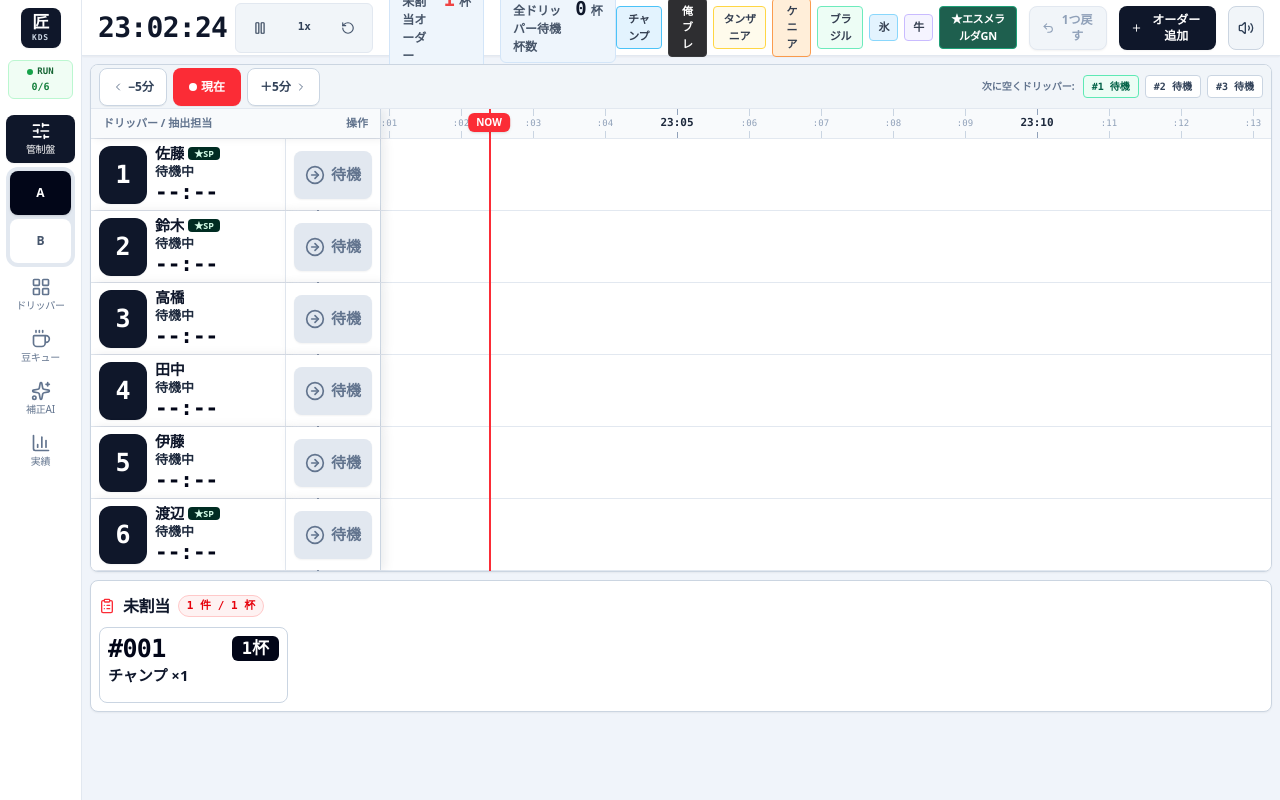
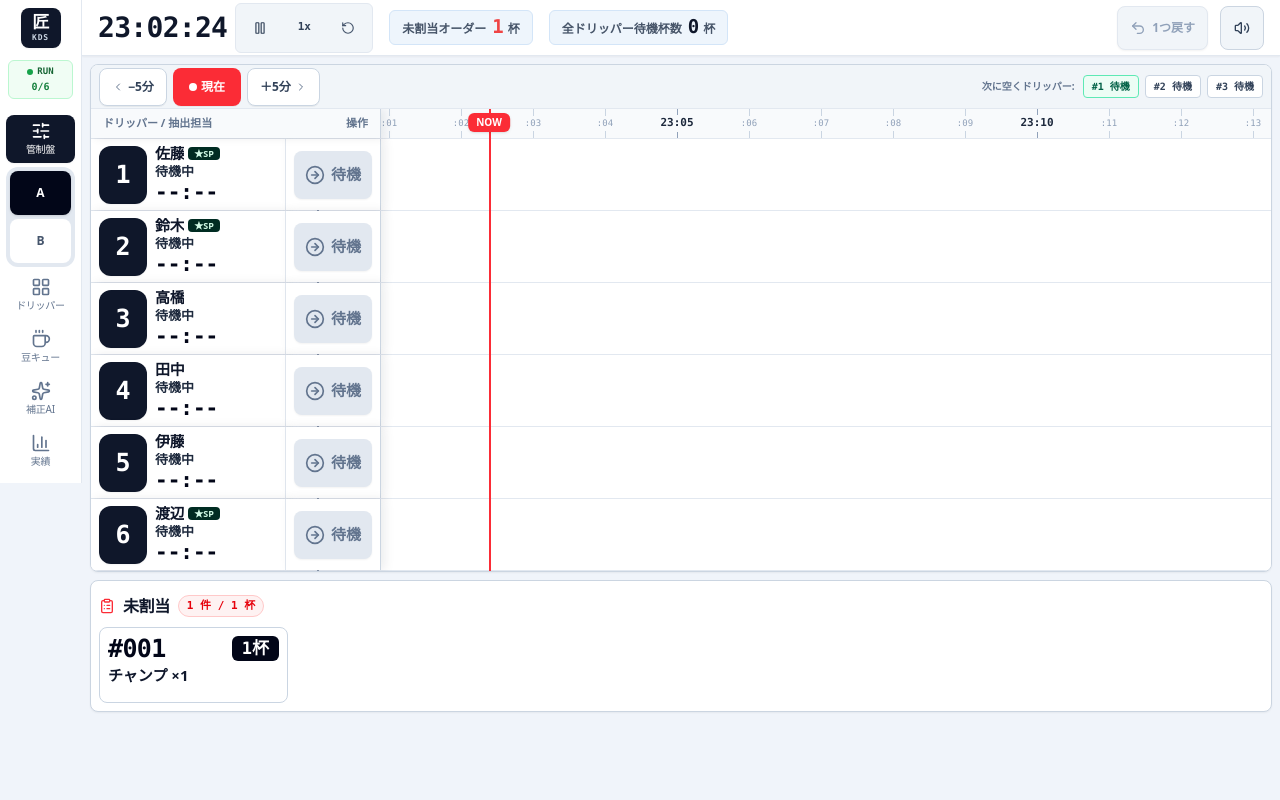
Before and after one commit to cafeore-tkb/caos, a React (Vite) app: page / in a window 1280 px wide. Built offline with nearby package versions, Linux system fonts and the light colour scheme.

Commit message:
Simplify header and auto-collapse navigation

```diff
--- a/src/App.tsx
+++ b/src/App.tsx
@@ -19,7 +19,6 @@ import { DispatchBoard } from './components/DispatchBoard';
 import { UnassignedOrdersPanel } from './components/UnassignedOrdersPanel';
 import { TicketDetailModal } from './components/TicketDetailModal';
 import { AssignSlotModal } from './components/AssignSlotModal';
-import { NewOrderModal } from './components/NewOrderModal';
 import { BaysOverviewView } from './components/BaysOverviewView';
 import { BeanQueueView } from './components/BeanQueueView';
 import { AiConfigView } from './components/AiConfigView';
@@ -151,14 +150,14 @@ export default function App() {
   const [completedCount, setCompletedCount] = useState<number>(0);
 
   // Filters & Toggles
-  const [selectedBeanFilter, setSelectedBeanFilter] = useState<BeanCode | null>(null);
   const [selectedQueueBean, setSelectedQueueBean] = useState<BeanCode | null>(null);
   const [soundEnabled, setSoundEnabled] = useState<boolean>(true);
 
   // Modals
   const [selectedTicket, setSelectedTicket] = useState<OrderTicket | null>(null);
   const [assignSlotData, setAssignSlotData] = useState<{ bayId: number | null; order: UnassignedOrder | null } | null>(null);
-  const [isNewOrderOpen, setIsNewOrderOpen] = useState<boolean>(false);
+  const [sidebarOpen, setSidebarOpen] = useState(true);
+  const sidebarTimerRef = useRef<number | null>(null);
 
   // Simulation Clock (starts at 08:04:15 -> 29055 seconds)
   const [simTimeSec, setSimTimeSec] = useState<number>(8 * 3600 + 4 * 60 + 15);
@@ -178,6 +177,19 @@ export default function App() {
     const clock = window.setInterval(() => setRealTime(new Date()), 1000);
     return () => window.clearInterval(clock);
   }, []);
+
+  const restartSidebarTimer = () => {
+    if (sidebarTimerRef.current !== null) window.clearTimeout(sidebarTimerRef.current);
+    sidebarTimerRef.current = window.setTimeout(() => setSidebarOpen(false), 6000);
+  };
+
+  useEffect(() => {
+    if (!sidebarOpen) return;
+    restartSidebarTimer();
+    return () => {
+      if (sidebarTimerRef.current !== null) window.clearTimeout(sidebarTimerRef.current);
+    };
+  }, [sidebarOpen]);
 
   // Mock the register sending one complete order at a time.
   useEffect(() => {
@@ -512,35 +524,6 @@ export default function App() {
     soundManager.playDispatch();
   };
 
-  // Add new custom mock order
-  const handleAddNewOrder = (newOrd: {
-    beanCode: BeanCode;
-    beanName: string;
-    cupCount: number;
-    tag: string;
-    predictedTimeStr: string;
-    recommendedBaristas: string;
-    recommendedBayIds: number[];
-    preferredBaristaId?: number;
-  }) => {
-    const nextIdNum = 172 + Math.floor(Math.random() * 50);
-    const created: UnassignedOrder = {
-      id: `#${nextIdNum}`,
-      beanCode: newOrd.beanCode,
-      beanName: newOrd.beanName,
-      cupCount: newOrd.cupCount,
-      badgeTag: `${newOrd.cupCount}杯 ${newOrd.tag}`,
-      predictedTimeStr: newOrd.predictedTimeStr,
-      recommendedBaristas: newOrd.recommendedBaristas,
-      recommendedBayIds: newOrd.recommendedBayIds,
-      preferredBaristaId: newOrd.preferredBaristaId,
-      cardColor: newOrd.beanCode === 'ICE' ? 'cyan' : newOrd.beanCode === 'KEN' ? 'peach' : newOrd.beanCode === 'SP' ? 'emerald' : 'blue',
-    };
-    captureUndo(`${created.id}の追加`);
-    setUnassignedOrders((prev) => [...prev, ...splitIntoDripUnits([created])]);
-    soundManager.playDispatch();
-  };
-
   // Live cup totals shown in the header
   const unassignedCardCups = unassignedOrders.reduce((acc, cur) => acc + cur.cupCount, 0);
   const totalUnassignedDisplay = unassignedCardCups;
@@ -554,6 +537,10 @@ export default function App() {
   return (
     <div className="flex h-screen w-screen overflow-hidden bg-[#f0f4fa] text-[#0f172a] select-none font-sans">
       {/* 1. Left Navigation Rail */}
+      <div
+        className={`h-full shrink-0 overflow-hidden transition-[width] duration-300 ease-out ${sidebarOpen ? 'w-[82px]' : 'w-0'}`}
+        onPointerDown={restartSidebarTimer}
+      >
         <Sidebar
           activeTab={activeTab}
           onSelectTab={setActiveTab}
@@ -562,6 +549,19 @@ export default function App() {
           activeBayCount={baristas.filter((b) => b.queue.length > 0).length}
           totalBays={6}
         />
+      </div>
+
+      {!sidebarOpen && (
+        <button
+          type="button"
+          aria-label="メニューを開く"
+          title="メニューを開く"
+          onClick={() => setSidebarOpen(true)}
+          className="fixed left-0 top-1/2 z-[110] flex h-14 w-6 -translate-y-1/2 items-center justify-center rounded-r-full border border-l-0 border-slate-300 bg-white/95 shadow-md touch-manipulation"
+        >
+          <span className="h-2.5 w-2.5 rounded-full bg-slate-800" />
+        </button>
+      )}
 
       {/* 2. Main Workstation Area */}
       <div className="flex-1 flex flex-col min-w-0 overflow-hidden relative">
@@ -570,8 +570,6 @@ export default function App() {
           timeStr={`${realTime.getHours().toString().padStart(2, '0')}:${realTime.getMinutes().toString().padStart(2, '0')}:${realTime.getSeconds().toString().padStart(2, '0')}`}
           unassignedCups={totalUnassignedDisplay}
           totalWaitingCups={totalWaitingCupsDisplay}
-          selectedBeanFilter={selectedBeanFilter}
-          onSelectBeanFilter={setSelectedBeanFilter}
           soundEnabled={soundEnabled}
           onToggleSound={() => setSoundEnabled(!soundEnabled)}
           isRunning={isRunning}
@@ -582,7 +580,6 @@ export default function App() {
           canUndo={Boolean(undoLabel)}
           undoLabel={undoLabel}
           onUndo={handleUndo}
-          onOpenNewOrder={() => setIsNewOrderOpen(true)}
         />
 
         {/* Dynamic Tab Body */}
@@ -592,7 +589,7 @@ export default function App() {
                   {/* Master 6-Bay Dispatch Board (Top 2/3) */}
                   <DispatchBoard
                     baristas={baristas}
-                    highlightFilter={selectedBeanFilter}
+                    highlightFilter={null}
                     selectedOrderId={selectedQueueBean ? null : selectedOrderId}
                     onSelectOrder={handleToggleOrderSelection}
                     onAdvanceBay={handleAdvanceBay}
@@ -630,7 +627,7 @@ export default function App() {
                   unassignedOrders={sortedUnassignedOrders}
                   simTimeSec={realTimeSec}
                   selectedOrderId={selectedOrderId}
-                  highlightFilter={selectedBeanFilter}
+                  highlightFilter={null}
                   onSelectOrder={handleToggleOrderSelection}
                   onSelectQueueOrder={(order) => {
                     setSelectedOrderId(order.id);
@@ -705,13 +702,6 @@ export default function App() {
         />
       )}
 
-      {/* New Order Modal */}
-      {isNewOrderOpen && (
-        <NewOrderModal
-          onClose={() => setIsNewOrderOpen(false)}
-          onAddOrder={handleAddNewOrder}
-        />
-      )}
     </div>
   );
 }
--- a/src/components/TopHeader.tsx
+++ b/src/components/TopHeader.tsx
@@ -1,15 +1,11 @@
 import React from 'react';
-import { Volume2, VolumeX, Plus, Play, Pause, RotateCcw, Undo2 } from 'lucide-react';
-import { BeanCode } from '../types';
-import { BEAN_LEGENDS } from '../data/initialData';
+import { Volume2, VolumeX, Play, Pause, RotateCcw, Undo2 } from 'lucide-react';
 import { soundManager } from '../utils/audio';
 
 interface TopHeaderProps {
   timeStr: string;
   unassignedCups: number;
   totalWaitingCups: number;
-  selectedBeanFilter: BeanCode | null;
-  onSelectBeanFilter: (code: BeanCode | null) => void;
   soundEnabled: boolean;
   onToggleSound: () => void;
   isRunning: boolean;
@@ -20,15 +16,12 @@ interface TopHeaderProps {
   canUndo: boolean;
   undoLabel: string | null;
   onUndo: () => void;
-  onOpenNewOrder: () => void;
 }
 
 export const TopHeader: React.FC<TopHeaderProps> = ({
   timeStr,
   unassignedCups,
   totalWaitingCups,
-  selectedBeanFilter,
-  onSelectBeanFilter,
   soundEnabled,
   onToggleSound,
   isRunning,
@@ -39,7 +32,6 @@ export const TopHeader: React.FC<TopHeaderProps> = ({
   canUndo,
   undoLabel,
   onUndo,
-  onOpenNewOrder,
 }) => {
   return (
     <header className="h-[56px] bg-white border-b border-[#e2e8f0] px-4 flex items-center justify-between shadow-xs select-none shrink-0">
@@ -102,45 +94,8 @@ export const TopHeader: React.FC<TopHeaderProps> = ({
         </div>
       </div>
 
-      {/* Right side: Bean Legend Badges & Quick Action */}
+      {/* Right side: only persistent operational controls */}
       <div className="flex items-center gap-3">
-        {/* Bean Legend list */}
-        <div className="hidden xl:flex items-center gap-1.5">
-          {BEAN_LEGENDS.map((bean) => {
-            const isSelected = selectedBeanFilter === bean.code;
-            return (
-              <button
-                key={bean.code}
-                id={`legend-filter-${bean.code.toLowerCase()}`}
-                onClick={() => onSelectBeanFilter(isSelected ? null : bean.code)}
-                className={`flex items-center gap-1 px-2 py-1 rounded border text-[11px] font-semibold transition-all ${
-                  isSelected
-                    ? 'ring-2 ring-blue-500 scale-105 shadow-xs font-bold'
-                    : 'opacity-90 hover:opacity-100 hover:scale-102'
-                } ${
-                  bean.code === 'ORE'
-                    ? 'bg-[#18181b] text-white border-[#27272a]'
-                    : bean.code === 'SP'
-                    ? 'bg-[#064e3b] text-white border-[#059669]'
-                    : `${bean.badgeBg} text-slate-800 ${bean.borderColor}`
-                }`}
-                title={`${bean.subLabel} で絞り込み`}
-              >
-                <span className="font-bold tracking-tight">{bean.subLabel}</span>
-              </button>
-            );
-          })}
-          {selectedBeanFilter && (
-            <button
-              onClick={() => onSelectBeanFilter(null)}
-              className="text-[10px] text-blue-600 hover:underline px-1 py-0.5 ml-1"
-            >
-              解除
-            </button>
-          )}
-        </div>
-
-        {/* Quick Order Button */}
         <button
           id="btn-undo"
           type="button"
@@ -151,16 +106,6 @@ export const TopHeader: React.FC<TopHeaderProps> = ({
         >
           <Undo2 className="w-4 h-4" />
           <span>1つ戻す</span>
-        </button>
-
-        {/* Quick Order Button */}
-        <button
-          id="btn-add-order"
-          onClick={onOpenNewOrder}
-          className="min-h-[44px] flex items-center gap-1.5 bg-[#0f172a] hover:bg-[#1e293b] text-white text-xs font-bold px-3 rounded-lg shadow-xs transition-colors touch-manipulation"
-        >
-          <Plus className="w-3.5 h-3.5" />
-          <span>オーダー追加</span>
         </button>
 
         {/* Sound toggle */}
```
Also changed, not shown: 1 other file (tests, documents, lock files or other folders). Lines whose indentation alone changed are shown as unchanged.
